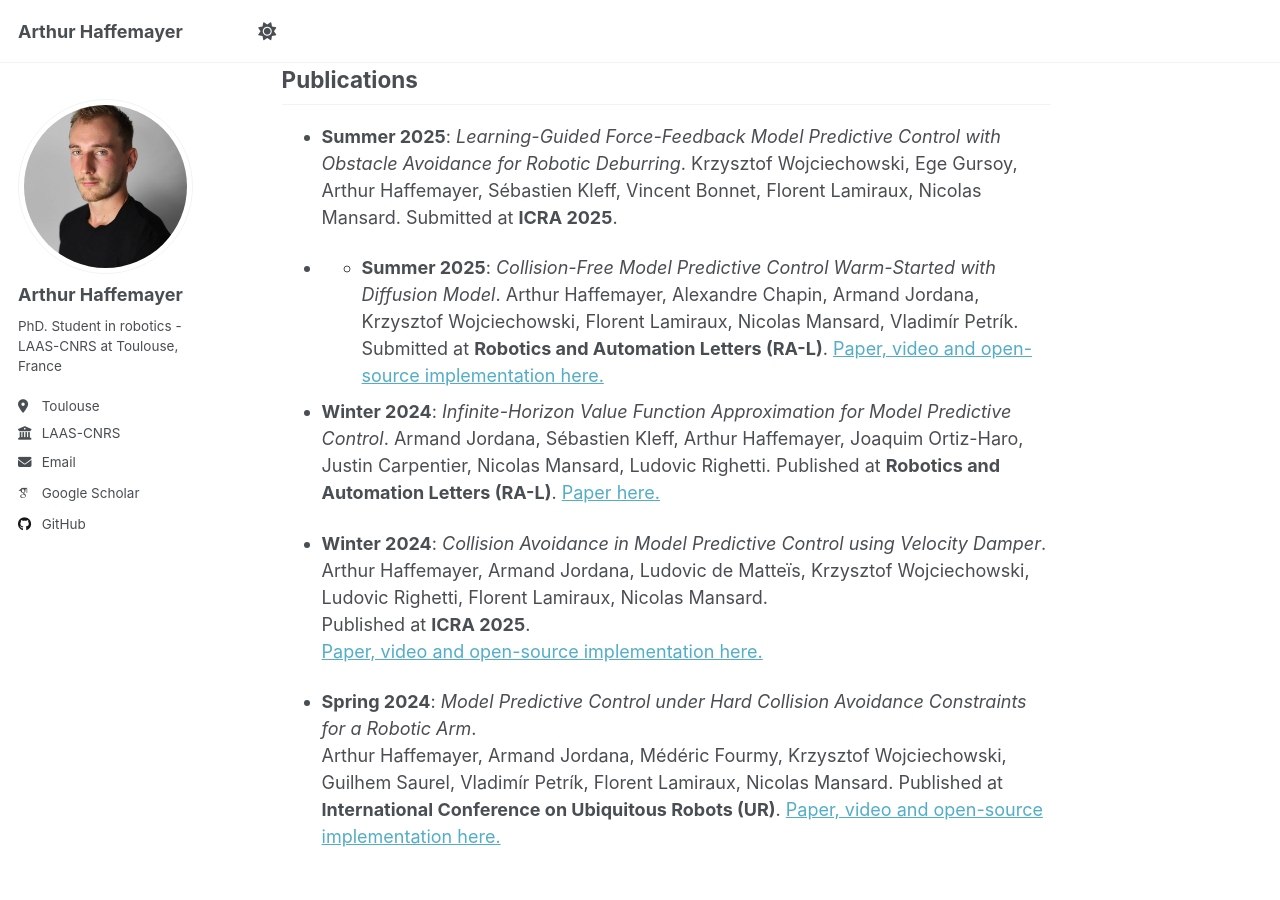
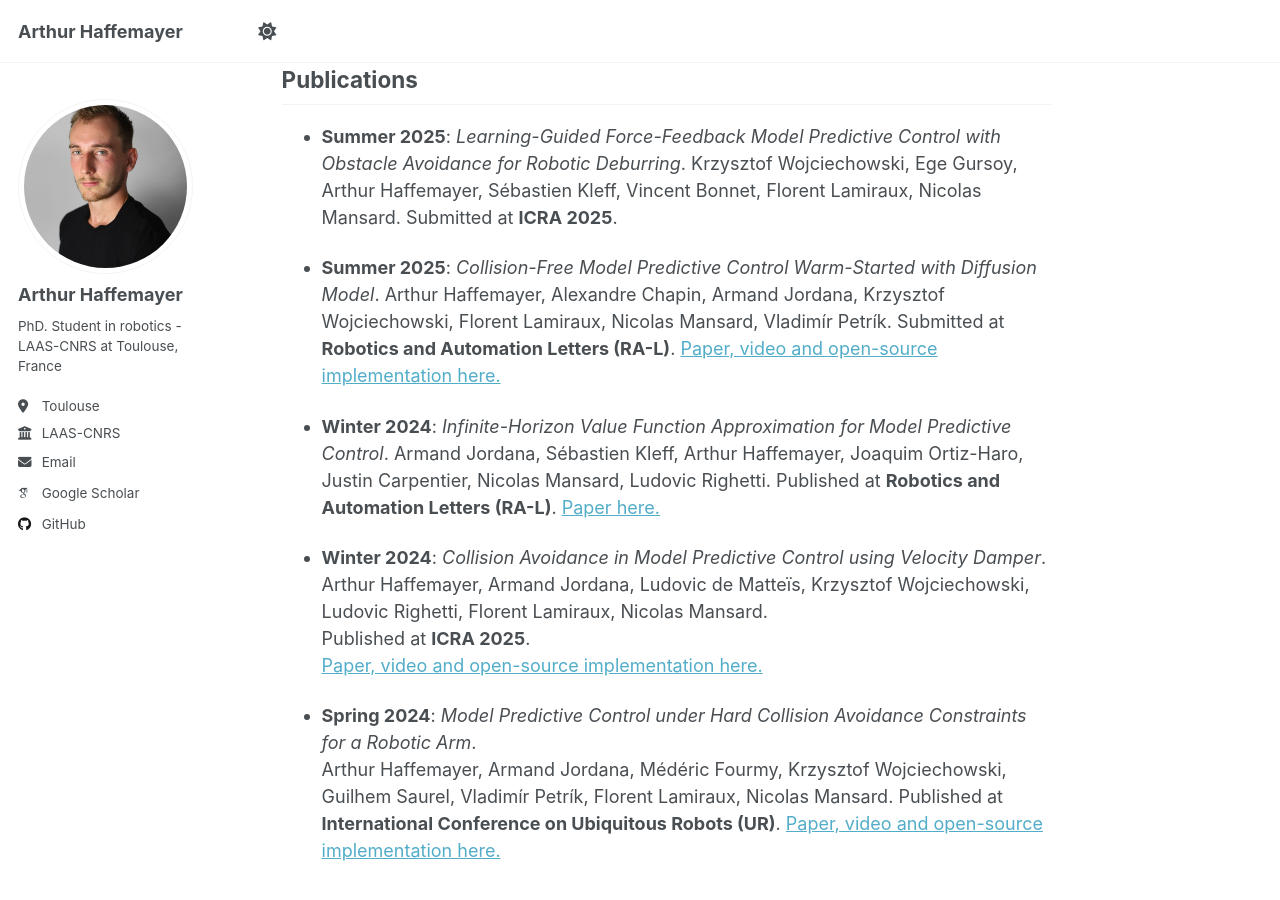
Before and after one commit to ahaffemayer/ahaffemayer.github.io, a Jekyll site: the page built from _pages/about.md, in a window 1280 px wide and 900 px high, scrolled down 725 px. Built offline with Jekyll 4.4.1, drawn with Linux system fonts in a browser that asks for light colours; some web fonts are replaced.

Commit message:
update the bio page

```diff
--- a/_pages/about.md
+++ b/_pages/about.md
@@ -27,7 +27,7 @@ I graduated from [Arts Et Métiers](https://artsetmetiers.fr/en) and [Sorbonne U
 - **Summer 2025**: *Learning-Guided Force-Feedback Model Predictive Control with Obstacle Avoidance for Robotic Deburring*.
 Krzysztof Wojciechowski, Ege Gursoy, Arthur Haffemayer, Sébastien Kleff, Vincent Bonnet, Florent Lamiraux, Nicolas Mansard. Submitted at **ICRA 2025**.
 
-- - **Summer 2025**: *Collision-Free Model Predictive Control Warm-Started with Diffusion Model*.
+- **Summer 2025**: *Collision-Free Model Predictive Control Warm-Started with Diffusion Model*.
 Arthur Haffemayer, Alexandre Chapin, Armand Jordana, Krzysztof Wojciechowski, Florent Lamiraux, Nicolas Mansard, Vladimír Petrík. Submitted at **Robotics and Automation Letters (RA-L)**. [Paper, video and open-source implementation here.](https://ahaffemayer.github.io/slot_attention_diffusion)
 
 - **Winter 2024**: *Infinite-Horizon Value Function Approximation for Model Predictive Control*.
```
